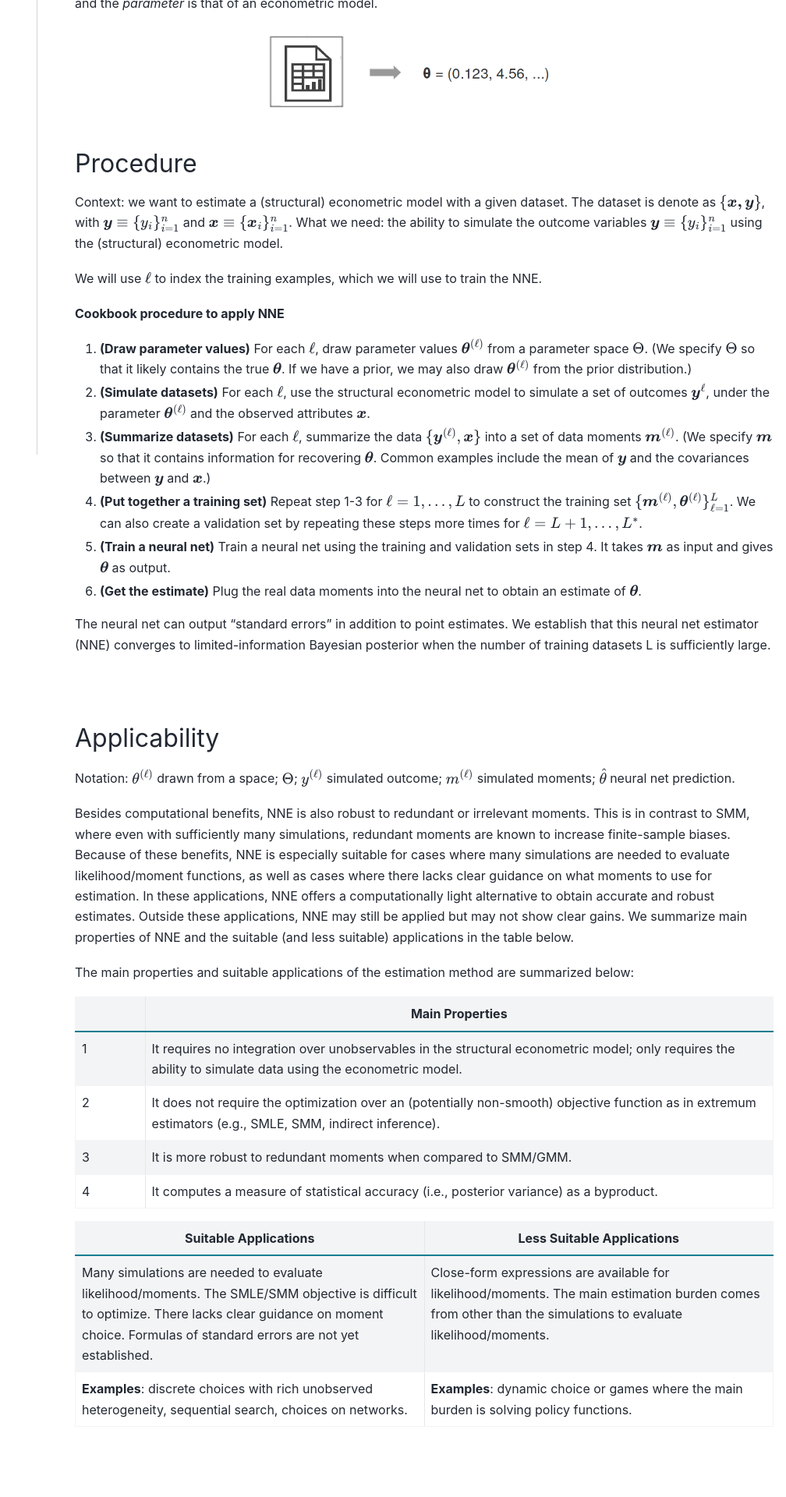
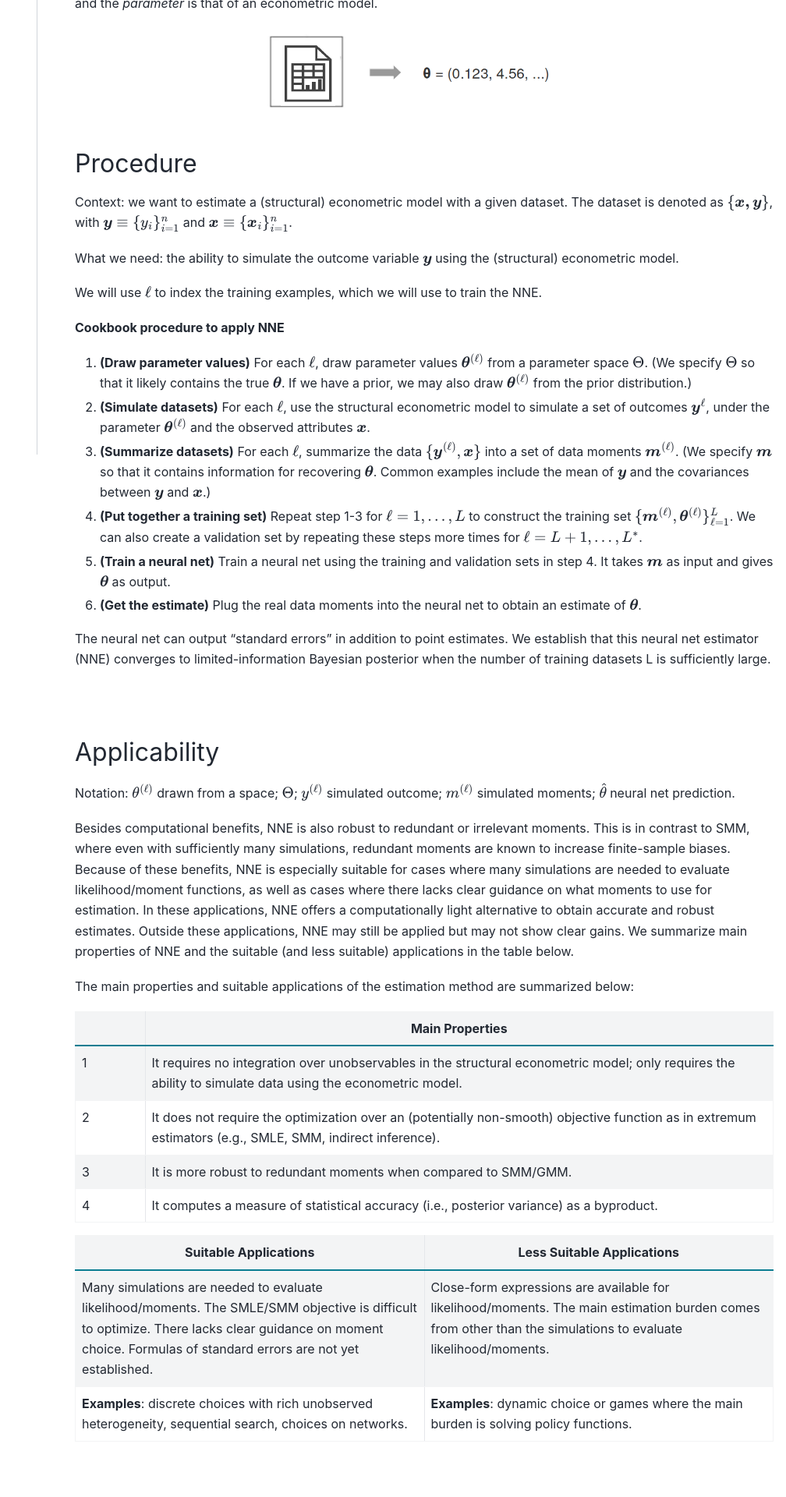
Before and after one commit to nnehome/nnehome.github.io, a Sphinx documentation site: the page built from docs/source/home/home.rst, in a window 1280 px wide. Shown: the part 1286-3206 px from the top of the page at 78% size, without its empty margins (272-1280 px from the left). Built offline with Sphinx 7.4.7 and the PyData theme 0.15.4, drawn with Linux system fonts in a browser that asks for light colours.

Commit message:
some change

```diff
--- a/docs/source/home/home.rst
+++ b/docs/source/home/home.rst
@@ -50,8 +50,9 @@
 Procedure
 ---------------
 
-Context: we want to estimate a (structural) econometric model with a given dataset. The dataset is denote as :math:`\{\boldsymbol{x, y}\}`, with :math:`\boldsymbol{y}\equiv\{y_i\}_{i=1}^{n}` and :math:`\boldsymbol{x}\equiv\{\boldsymbol{x}_i\}_{i=1}^{n}`.
-What we need: the ability to simulate the outcome variables :math:`\boldsymbol{y}\equiv\{y_i\}_{i=1}^{n}` using the (structural) econometric model.
+Context: we want to estimate a (structural) econometric model with a given dataset. The dataset is denoted as :math:`\{\boldsymbol{x, y}\}`, with :math:`\boldsymbol{y}\equiv\{y_i\}_{i=1}^{n}` and :math:`\boldsymbol{x}\equiv\{\boldsymbol{x}_i\}_{i=1}^{n}`.
+
+What we need: the ability to simulate the outcome variable :math:`\boldsymbol{y}` using the (structural) econometric model.
 
 We will use :math:`\ell` to index the training examples, which we will use to train the NNE.
 
```
